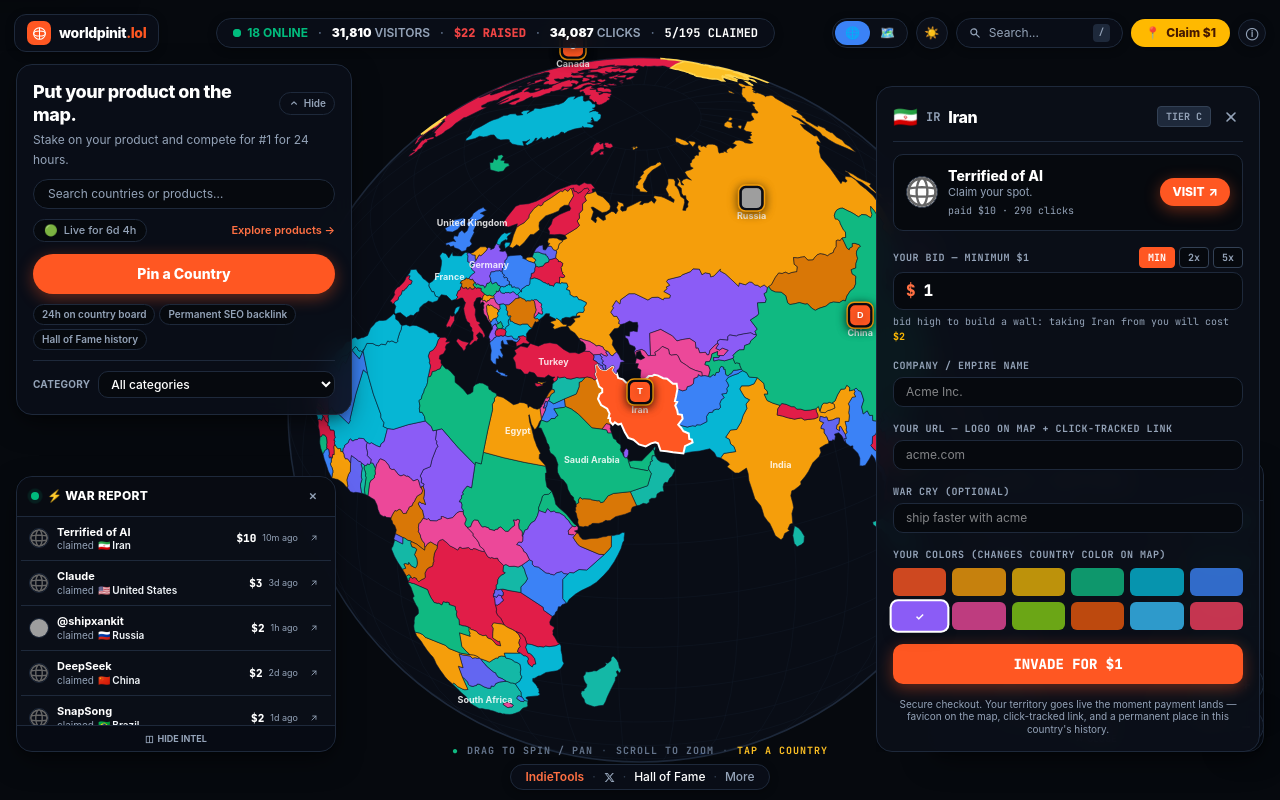
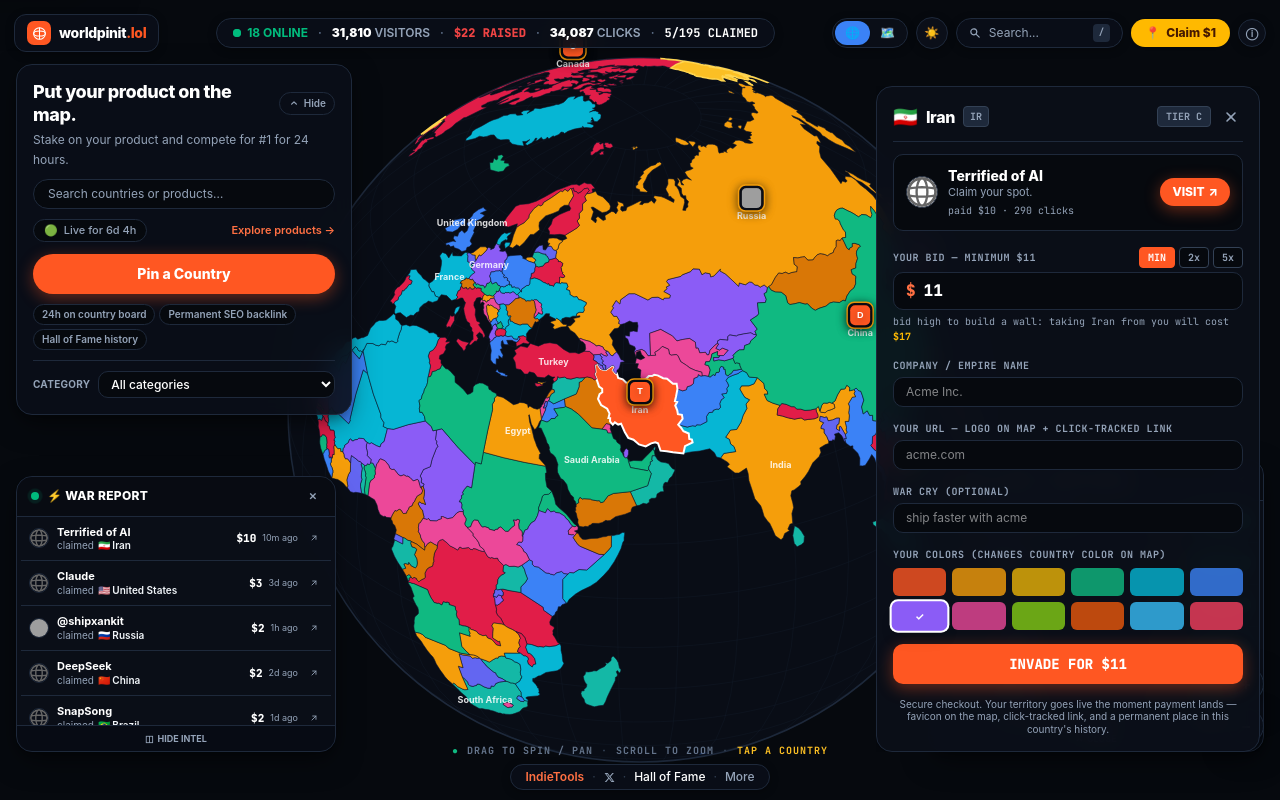
Before and after one commit to saasaisetup/outbidking, a Next.js app: page / in a window 1280 px wide. Both pictures are taken after a click on the button "Pin a Country". Built offline with nearby package versions, Linux system fonts and the light colour scheme; grey boxes are pictures that could not be loaded.

Commit message:
fix: fine-tune custom bids, multipliers, and clean header in command drawer

```diff
--- a/src/components/pinit/CountryClaimCard.tsx
+++ b/src/components/pinit/CountryClaimCard.tsx
@@ -1,6 +1,6 @@
 'use client';
 
-import React, { useState } from 'react';
+import React, { useState, useEffect } from 'react';
 import Link from 'next/link';
 import confetti from 'canvas-confetti';
 import { CountryInfo, COUNTRY_COLOR_PALETTE, getProductFavicon } from '@/lib/pinitData';
@@ -19,7 +19,9 @@
   isLightMode = false,
 }: CountryClaimCardProps) {
   const isClaimed = !!country.currentLeader;
-  const minPrice = country.minPrice || (isClaimed ? country.currentLeader!.stake + 1 : 1);
+  const minPrice = isClaimed
+    ? country.currentLeader!.stake + 1
+    : (country.minPrice || 1);
 
   // Form states
   const [bidAmount, setBidAmount] = useState<number>(minPrice);
@@ -31,11 +33,18 @@
   );
   const [isSubmitting, setIsSubmitting] = useState(false);
 
+  // Reset bid when country changes
+  useEffect(() => {
+    setBidAmount(minPrice);
+    setSelectedColor(country.currentLeader?.customColor || country.color || '#ff5722');
+  }, [country, minPrice]);
+
   // Wall cost calculation (1.5x formula)
   const wallCost = Math.ceil(bidAmount * 1.5);
 
   const handleQuickMultiplier = (mult: number) => {
-    setBidAmount(Math.max(minPrice, minPrice * mult));
+    const base = isClaimed ? country.currentLeader!.stake : minPrice;
+    setBidAmount(Math.max(minPrice, base * mult));
   };
 
   const handleSubmit = (e: React.FormEvent) => {
@@ -74,16 +83,16 @@
           ? 'border-slate-300 bg-white/95 text-slate-900'
           : 'border-[#1e293b] bg-[#0b0f19]/95 text-white'
       }`}>
-        {/* Header: Flag + Code + Name + Tier Badge + Close Button */}
+        {/* Header: Flag + Name + Code Badge + Tier Badge + Close Button */}
         <div className="flex items-center justify-between border-b pb-2.5 border-inherit">
           <div className="flex items-center gap-2">
             <span className="text-xl">{country.flag}</span>
-            <span className="font-mono text-xs font-bold text-[#94a3b8] uppercase">
-              {country.code}
-            </span>
             <h3 className="font-extrabold text-base tracking-tight">
               {country.name}
             </h3>
+            <span className="rounded bg-[#1e293b] px-1.5 py-0.5 font-mono text-[10px] font-bold text-[#94a3b8] uppercase border border-[#334155]">
+              {country.code}
+            </span>
           </div>
 
           <div className="flex items-center gap-2">
@@ -185,7 +194,7 @@
                   type="button"
                   onClick={() => handleQuickMultiplier(2)}
                   className={`rounded border px-2 py-0.5 text-[10px] font-mono font-bold transition-colors cursor-pointer ${
-                    bidAmount === minPrice * 2
+                    bidAmount === (isClaimed ? country.currentLeader!.stake * 2 : minPrice * 2)
                       ? 'border-[#ff5722] bg-[#ff5722] text-white'
                       : 'border-[#334155] bg-[#06090e] text-[#94a3b8] hover:text-white'
                   }`}
@@ -196,7 +205,7 @@
                   type="button"
                   onClick={() => handleQuickMultiplier(5)}
                   className={`rounded border px-2 py-0.5 text-[10px] font-mono font-bold transition-colors cursor-pointer ${
-                    bidAmount === minPrice * 5
+                    bidAmount === (isClaimed ? country.currentLeader!.stake * 5 : minPrice * 5)
                       ? 'border-[#ff5722] bg-[#ff5722] text-white'
                       : 'border-[#334155] bg-[#06090e] text-[#94a3b8] hover:text-white'
                   }`}
```
